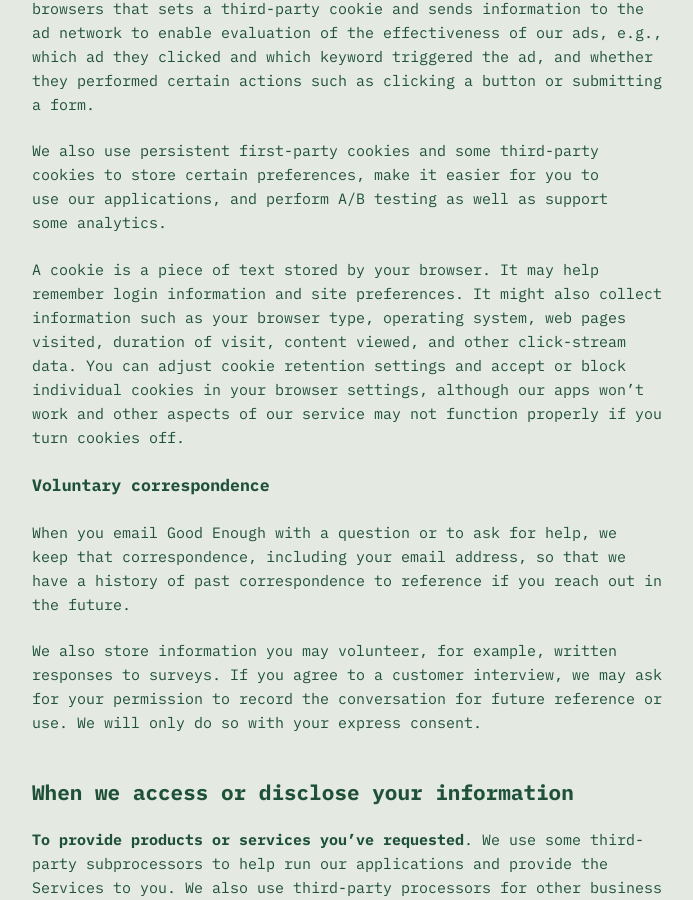
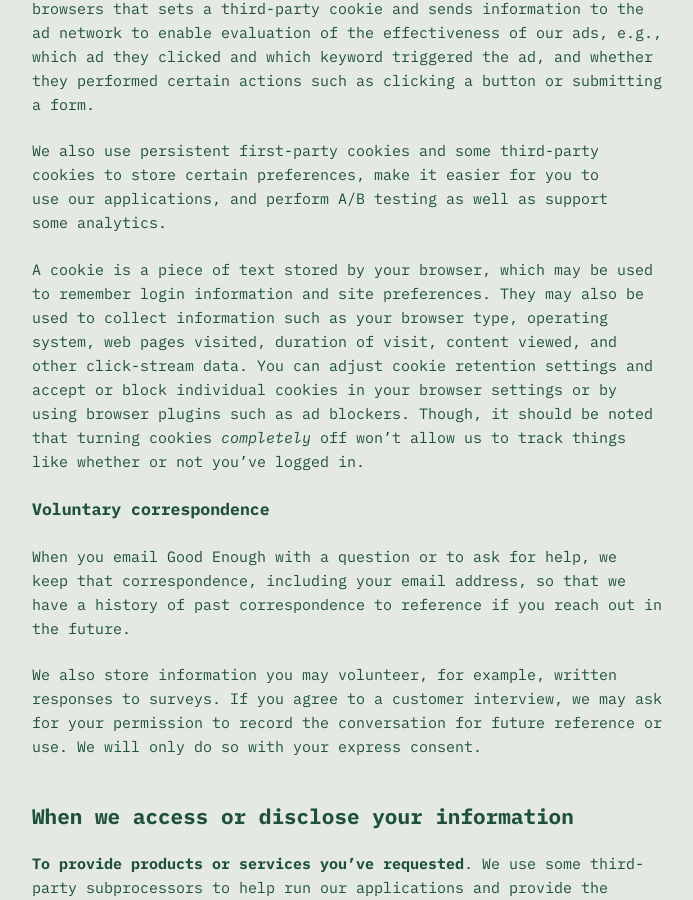
Before and after one commit to goodenoughllc/policies, a Jekyll site: the page built from privacy.md, in a window 1280 px wide and 900 px high, scrolled down 3423 px. Shown: the whole window, without its empty margins (293-986 px from the left). Built offline with Jekyll 4.4.1, drawn with Linux system fonts in a browser that asks for light colours; nearby versions of some CDN libraries.

Commit message:
Small modification to privcay policy cookie language
I hope this makes it clearer that you can block marketing cookies,
but that blocking important site cookies will break the site.

```diff
--- a/privacy.md
+++ b/privacy.md
@@ -65,7 +65,7 @@ Good Enough runs contextual ads on various third-party platforms such as Google,
 
 We also use persistent first-party cookies and some third-party cookies to store certain preferences, make it easier for you to use our applications, and perform A/B testing as well as support some analytics.
 
-A cookie is a piece of text stored by your browser. It may help remember login information and site preferences. It might also collect information such as your browser type, operating system, web pages visited, duration of visit, content viewed, and other click-stream data. You can adjust cookie retention settings and accept or block individual cookies in your browser settings, although our apps won’t work and other aspects of our service may not function properly if you turn cookies off.
+A cookie is a piece of text stored by your browser, which may be used to remember login information and site preferences. They may also be used to collect information such as your browser type, operating system, web pages visited, duration of visit, content viewed, and other click-stream data. You can adjust cookie retention settings and accept or block individual cookies in your browser settings or by using browser plugins such as ad blockers. Though, it should be noted that turning cookies _completely_ off won't allow us to track things like whether or not you've logged in.
 
 ### Voluntary correspondence
 
```
